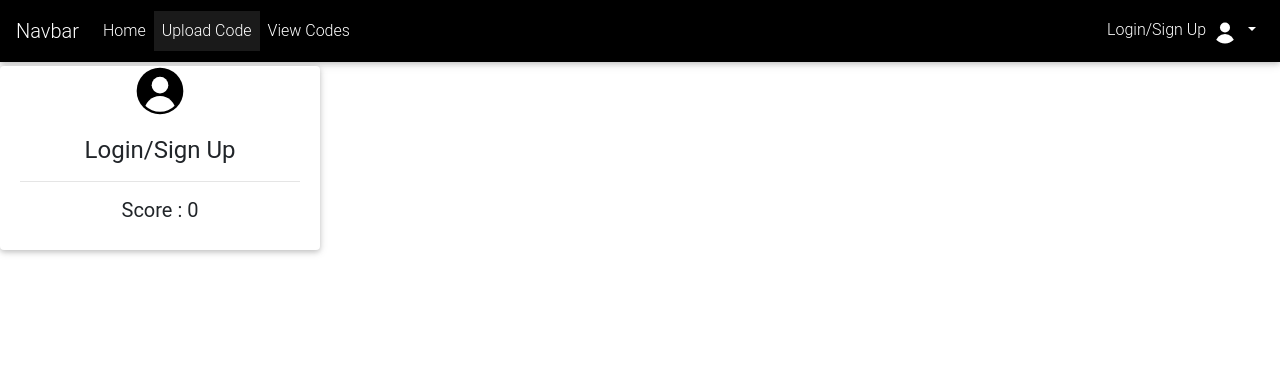
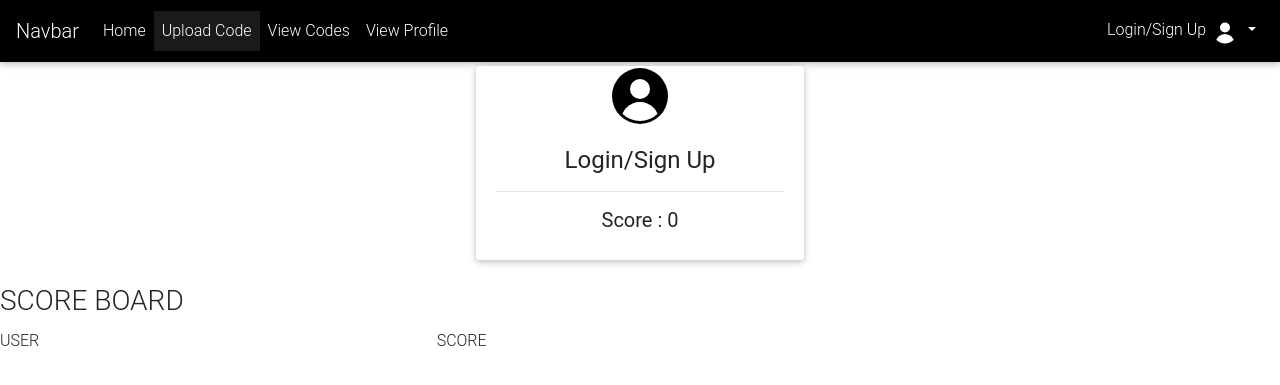
Before and after one commit to Milan-J-S/Code-Comprehension-MCQs, a Flask app: page /profile in a window 1280 px wide. Shown: the top 385 px of the page. Run offline with Flask 2, Linux system fonts and the light colour scheme; data that the repository does not hold is empty; parts of the project's set-up code (start-up, migrations or seed data) failed here and were passed over; some libraries are stand-ins or nearby versions; some web fonts are replaced.

Commit message:
Update src/server.py, src/templates/profile.html, src/templates/codeView.html, src/templates/showResources.html, src/templates/codeUpload.html files

```diff
--- a/src/server.py
+++ b/src/server.py
@@ -788,11 +788,14 @@ def profile():
         score = 0
     else:
         score = int(rows[0][0])
+    cur.execute("SELECT * FROM Points ORDER BY score")
+    ranked = cur.fetchall()
+    print(ranked)
     con.commit()
     con.close()
     username = username.split("@")[0]
 
-    return render_template('profile.html', username=username, score=score)
+    return render_template('profile.html', username=username, score=score, ranked=ranked)
 
 @app.route("/addPoints", methods = ["GET","POST"])
 def addPoints():
--- a/src/templates/codeUpload.html
+++ b/src/templates/codeUpload.html
@@ -67,6 +67,9 @@
       <li class="nav-item">
         <a class="nav-link" href="/">View Codes</a>
       </li>
+      <li class="nav-item">
+              <a class="nav-link" href="/profile">View Profile</a>
+          </li>
 
     </ul>
     <ul class="navbar-nav ml-auto nav-flex-icons">
--- a/src/templates/codeView.html
+++ b/src/templates/codeView.html
@@ -56,6 +56,9 @@
       <li class="nav-item active">
         <a class="nav-link" href="/"><span class="sr-only">(current)</span>View Codes</a>
       </li>
+      <li class="nav-item">
+              <a class="nav-link" href="/profile">View Profile</a>
+          </li>
 
     </ul>
     <ul class="navbar-nav ml-auto nav-flex-icons">
--- a/src/templates/profile.html
+++ b/src/templates/profile.html
@@ -60,12 +60,13 @@
             <a class="nav-link" href="/">Home</a>
           </li>
           <li class="nav-item active">
-        <a class="nav-link" href="#">Upload Code
-        <span class="sr-only">(current)</span>
-        </a>
+            <a class="nav-link" href="/upload">Upload Code</a>
           </li>
           <li class="nav-item">
             <a class="nav-link" href="/">View Codes</a>
+          </li>
+          <li class="nav-item">
+              <a class="nav-link" href="/profile">View Profile</a>
           </li>
 
     </ul>
@@ -90,15 +91,15 @@
 </nav>
 <!--/.Navbar -->
 <!-- Card -->
-<div>
+<div class="row d-flex justify-content-center">
   <div class="card testimonial-card text-center w-25">
 
     <!-- Background color -->
-    <div class="card-up elegant lighten-1"></div>
+    <div class="card-up stylish-color-dark"></div>
 
     <!-- Avatar -->
     <div class="avatar mx-auto white">
-        <img width = "50px" src="{{ url_for('static',filename = 'user-white.svg')}}" class="rounded-circle z-depth-0" alt="avatar image">
+        <img width = "60px" src="{{ url_for('static',filename = 'user-white.svg')}}" class="rounded-circle z-depth-0" alt="avatar image">
     </div>
 
     <!-- Content -->
@@ -112,8 +113,60 @@
 
   </div>
 </div>
+<br>
 <!-- Card -->
+<div id="scoreboard">
+  <h3 class="card-title">SCORE BOARD</h3>
+      <div class="row">
+              <div class="col-sm-4 card-title">USER</div>
+              <div class="col-sm-4 card-title">SCORE</div>
+      </div>
+      {% for item in ranked %}
+          <div class="row">
+            <div class="col-sm-4">{{item[0]}}</div>
+            <div class="col-sm-4">{{item[1]}}</div>
+          </div>
+      {% endfor %}
+</div>
 <script>
+    function loginRequest()
+            {
+                email = document.getElementById("email").value;
+                passw = document.getElementById("passw").value;
+
+                var xhr = new XMLHttpRequest();
+                xhr.open("POST","/login");
+                xhr.setRequestHeader("Content-type", "application/x-www-form-urlencoded");
+                xhr.onreadystatechange = function()
+                {
+                        if(xhr.readyState == 4 && xhr.status == 200 )
+                        {
+                            if(JSON.parse(xhr.response).auth==true)
+                            {
+                            //    document.setCookie("username",email);
+                               document.getElementById("passw").style.background = "white";
+                               document.getElementById("passw").value = "";
+                               document.getElementById("confirmpassw").value = "";
+                               document.getElementById("email").value = "";
+                               document.getElementById("codeTextArea").click();
+                               document.getElementById("userName").innerHTML = email.split("@")[0];
+
+                            }
+                            else{
+                            document.getElementById("passw").style.background = "red";
+                            }
+
+                        }
+                }
+                postvars = "email="+email+"&password="+passw+"&operation="+operation;
+
+                xhr.send(postvars);
+
+
+
+
+            }
+
     function checkUser()
             {
                 email = document.getElementById("email").value;
--- a/src/templates/showResources.html
+++ b/src/templates/showResources.html
@@ -35,6 +35,9 @@
             <li class="nav-item active">
                 <a class="nav-link" href="#"><span class="sr-only">(current)</span>View Codes</a>
             </li>
+            <li class="nav-item">
+              <a class="nav-link" href="/profile">View Profile</a>
+          </li>
 
         </ul>
         <ul class="navbar-nav ml-auto nav-flex-icons">
```
Lines whose indentation alone changed are shown as unchanged.
